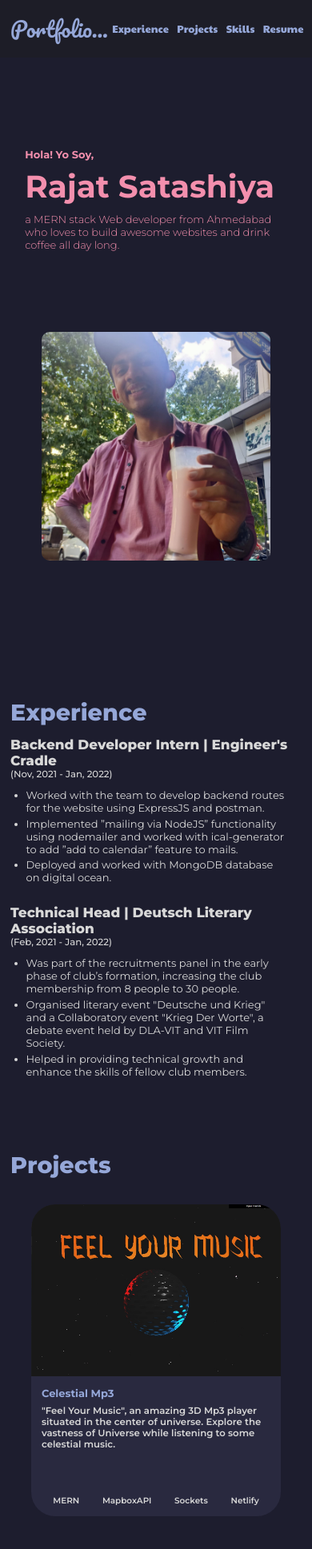
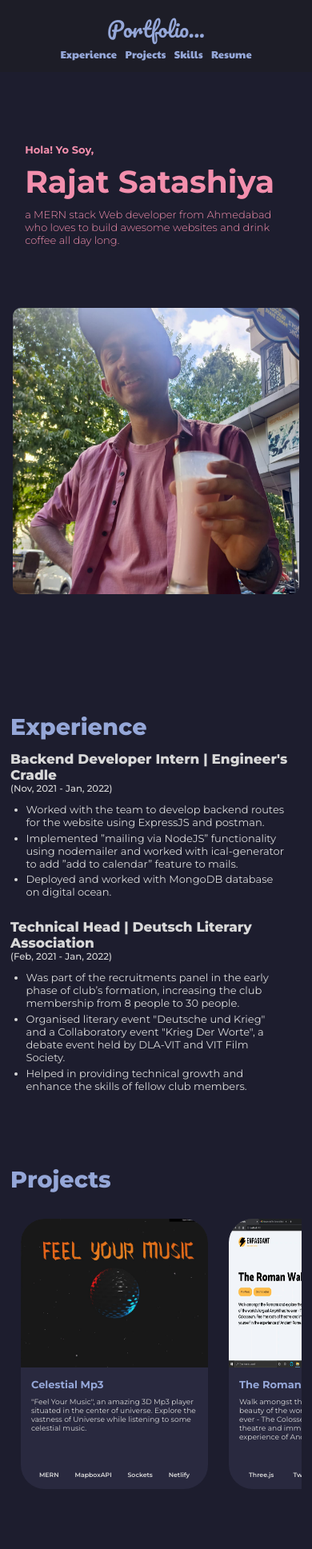
Before and after one commit to RajatSatashiya/Portfolio, a React (Create React App) app: page / in a window 390 px wide. Shown: the top 1937 px of the page at 80% size. Built offline with nearby package versions, Linux system fonts and the light colour scheme.

Commit message:
responsive changes

```diff
--- a/src/components/navbar.css
+++ b/src/components/navbar.css
@@ -116,13 +116,46 @@ nav h3 {
   top: 15%;
 }
 
+@media (max-width: 700px) {
+  html {
+    font-size: 13px;
+  }
+  .nav2 {
+    flex-direction: column;
+  }
+  .profile-pic {
+    height: 60%;
+  }
+  .landing {
+    padding: 1rem;
+    flex-direction: column;
+  }
+  .land-left {
+    width: 90%;
+  }
+  .name {
+    font-size: 3rem;
+    line-height: 2.4rem;
+  }
+  .sub-panel {
+    margin: 4rem 0rem;
+    padding: 0rem 1.5rem;
+  }
+  .exp-list {
+    width: 80%;
+  }
+  .exp-1 > p {
+    font-size: 2rem;
+  }
+}
+
 @media (max-width: 500px) {
   html {
     font-size: 13px;
   }
   .profile-pic {
     /* height: 20%; */
-    height: 40%;
+    height: 50%;
   }
   .landing {
     padding: 1rem;
--- a/src/components/navbar.js
+++ b/src/components/navbar.js
@@ -11,7 +11,7 @@ function Navbar() {
     setHeight(navbar.current.offsetHeight);
   }, []);
   return (
-    <nav ref={navbar}>
+    <nav ref={navbar} className="nav2">
       <h3>Portfolio...</h3>
       <ul className="nav-list">
         <li>
--- a/src/index.css
+++ b/src/index.css
@@ -118,11 +118,36 @@ body {
 }
 
 /********* RESPONSIVE CSS *********/
-@media (max-width: 500px) {
+@media (max-width: 700px) {
+  html {
+    font-size: 13px;
+  }
   .illustration {
     display: none;
   }
+  .cards {
+    margin: 2rem 0rem 0 0rem;
+  }
+  .card {
+    min-width: 22rem;
+  }
+}
+@media (max-width: 500px) {
   html {
     font-size: 12px;
   }
+  .cards {
+    margin: 2rem 0rem 0 0rem;
+  }
+  .card {
+    height: 26rem;
+    min-width: 18rem;
+  }
+  .proj-desc {
+    font-size: 0.7rem;
+    font-weight: 400;
+  }
+  .techStack {
+    font-size: 0.6rem;
+  }
 }
```
